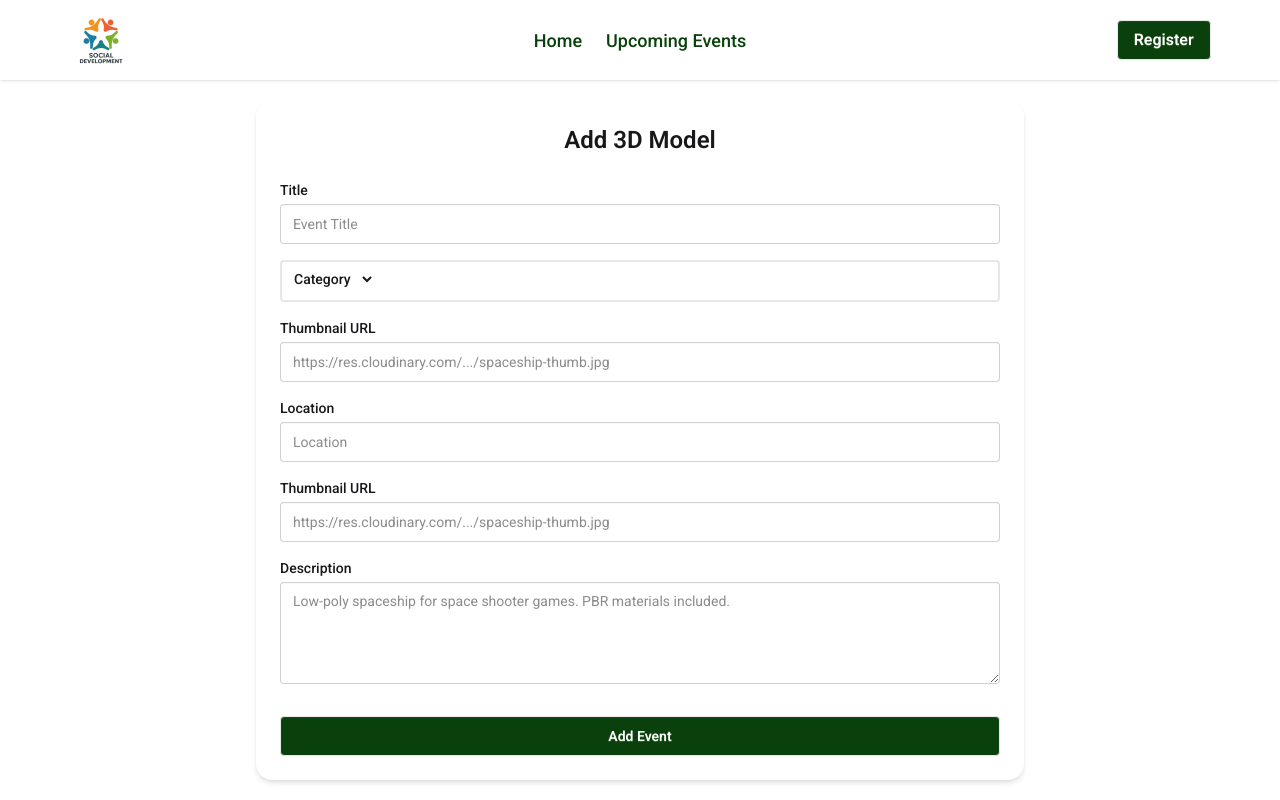
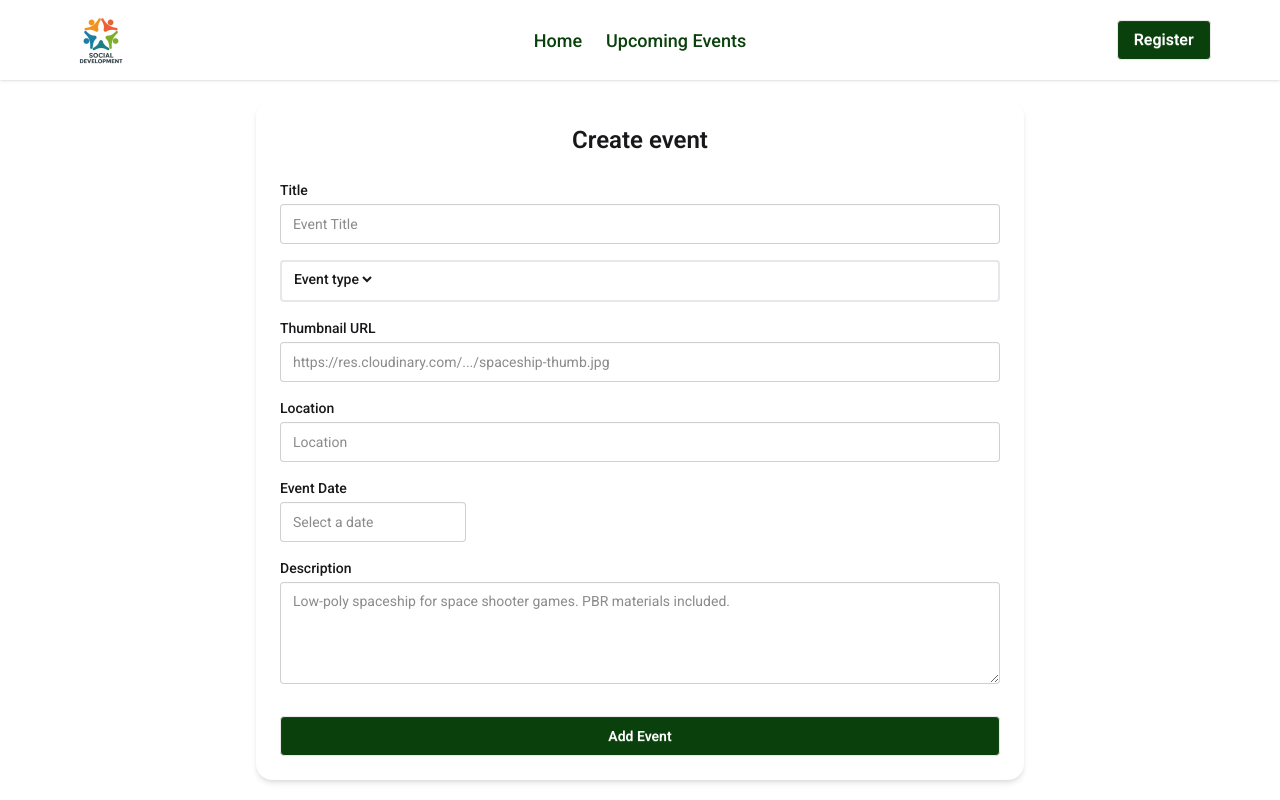
Before and after one commit to SheikhKiron/B12-A10-Future-Box-client, a React (Vite) app: page /create-event in a window 1280 px wide. Shown: the top 800 px of the page. Built offline with nearby package versions, Linux system fonts and the light colour scheme; no server answers.

Commit message:
Add Upcoming events page and card

```diff
--- a/index.html
+++ b/index.html
@@ -4,7 +4,7 @@
     <meta charset="UTF-8" />
     <link rel="icon" type="image/svg+xml" href="/vite.svg" />
     <meta name="viewport" content="width=device-width, initial-scale=1.0" />
-    <title>b12-a10-future-box-client</title>
+    <title>Social Development</title>
   </head>
   <body>
     <div id="root"></div>
--- a/package.json
+++ b/package.json
@@ -14,6 +14,7 @@
     "daisyui": "^5.4.7",
     "firebase": "^12.5.0",
     "react": "^19.1.1",
+    "react-datepicker": "^8.8.0",
     "react-dom": "^19.1.1",
     "react-icons": "^5.5.0",
     "react-router": "^7.9.5",
--- /dev/null
+++ b/src/Components/Card.jsx
@@ -0,0 +1,43 @@
+import React from 'react';
+import { FaLocationDot } from 'react-icons/fa6';
+import { MdDateRange } from 'react-icons/md';
+
+const Card = ({ data }) => {
+  const { title, thumbnailUrl, location, eventDate, eventType, createdByName } = data;
+  return (
+    <div className="card bg-base-100 shadow-sm p-3">
+      <figure className=" rounded-md">
+        <img
+          src={thumbnailUrl}
+          alt="Shoes"
+          className="w-full h-[250px] object-cover"
+        />
+      </figure>
+      <div className="card-body space-y-1">
+        <h2 className="card-title">
+          {title}
+          <div className="badge badge-secondary">Upcoming</div>
+        </h2>
+        <div className="card-actions">
+          <div className="badge badge-outline">Event type : {eventType}</div>
+          <div className="badge badge-outline">
+            <MdDateRange /> {new Date(eventDate).toLocaleDateString('en-GB')}
+          </div>
+        </div>
+        <p className="flex items-center gap-2 text-[17px] font-semibold">
+          <FaLocationDot /> {location}
+        </p>
+        <p className="flex items-center gap-2 text-[17px] font-semibold">
+          Created By: {createdByName}
+        </p>
+        <div>
+          <button className="btn w-full bg-[#0a400c] text-white">
+            View Event
+          </button>
+        </div>
+      </div>
+    </div>
+  );
+};
+
+export default Card;
--- a/src/Pages/CreateEvent.jsx
+++ b/src/Pages/CreateEvent.jsx
@@ -1,14 +1,68 @@
-import React from 'react';
+import React, { use, useState } from 'react';
+import DatePicker from 'react-datepicker';
+import 'react-datepicker/dist/react-datepicker.css';
+import { toast } from 'react-toastify';
+import { AuthContext } from './../Auth/AuthContext';
+import { useNavigate } from 'react-router';
 
 const CreateEvent = () => {
+  const [eventDate, setEventDate] = useState(null);
+  const { user } = use(AuthContext)
+  const navigate=useNavigate()
+  const handleInfo = (e) => {
+    e.preventDefault()
+    const name = e.target.name.value;
+    const category = e.target.category.value;
+    const photo = e.target.photo.value;
+    const location = e.target.location.value;
+    // const date = e.target.date.value;
+    const description = e.target.description.value;
+    if (!category) {
+      return toast.error('Please select your Event type!');
+    }
+    if (!name || !description || !photo || !location || !eventDate) {
+      return toast.error('All fields are required!');
+    }
+    console.log(name, category, photo, location, description);
+    const userInfo = {
+      title: name,
+      description: description,
+      eventType: category,
+      thumbnailUrl: photo,
+      location: location,
+      eventDate: eventDate.toISOString(),
+      createdByEmail: user.email,
+      createdByName: user.displayName,
+      createdByPhoto: user.photoURL,
+      createdAt: new Date().toISOString(),
+      joinedUsers: [],
+    };
+    fetch('http://localhost:3000/events', {
+      method: 'POST',
+      headers: {
+        'Content-Type': 'application/json',
+      },
+      body: JSON.stringify(userInfo),
+    })
+      .then(res => res.json())
+      .then(data => {
+        console.log(data);
+        if (data.insertedId) {
+          toast.success('Event Create Successfully');
+          navigate('/upcoming-events');
+        }
+      })
+      .catch(()=> toast.error('Server error!'));
+  }
+
   return (
     <div className="py-5">
       <div className="max-w-3xl mx-auto p-6 bg-base-100 shadow-md rounded-2xl">
         <h2 className="text-2xl font-semibold mb-6 text-center">
-          Add 3D Model
+          Create event
         </h2>
 
-        <form className="space-y-4">
+        <form className="space-y-4" onSubmit={handleInfo}>
           <div>
             <label className="block text-sm font-medium mb-1">Title</label>
             <input
@@ -19,14 +73,12 @@ const CreateEvent = () => {
             />
           </div>
 
-          <div className='border-2 p-2 border-gray-200 rounded-sm'>
-            <select className="block text-sm font-medium mb-1">
-              <option selected disabled>
-                Category
-              </option>
-              <option>Cleanup</option>
-              <option>Plantation</option>
-              <option>Donation</option>
+          <div className="border-2 p-2 border-gray-200 rounded-sm">
+            <select className="block text-sm font-medium mb-1" name="category">
+              <option value="">Event type</option>
+              <option value="Cleanup">Cleanup</option>
+              <option value="Plantation">Plantation</option>
+              <option value="Donation">Donation</option>
             </select>
           </div>
 
@@ -38,29 +90,30 @@ const CreateEvent = () => {
               type="url"
               placeholder="https://res.cloudinary.com/.../spaceship-thumb.jpg"
               className="input input-bordered w-full"
-              name="photoURL"
+              name="photo"
             />
           </div>
           <div>
-            <label className="block text-sm font-medium mb-1">
-              Location
-            </label>
+            <label className="block text-sm font-medium mb-1">Location</label>
             <input
-              type="url"
+              type="text"
               placeholder="Location"
               className="input input-bordered w-full"
-              name="photoURL"
+              name="location"
             />
           </div>
           <div>
-            <label className="block text-sm font-medium mb-1">
-              Thumbnail URL
-            </label>
-            <input
-              type="url"
-              placeholder="https://res.cloudinary.com/.../spaceship-thumb.jpg"
+            <label className="block text-sm font-medium mb-1">Event Date</label>
+            <DatePicker
+              selected={eventDate}
+              onChange={date => setEventDate(date)}
+              minDate={new Date()}
+              dateFormat="dd/MM/yyyy"
+              showMonthDropdown
+              showYearDropdown
+              placeholderText="Select a date"
               className="input input-bordered w-full"
-              name="photoURL"
+              name="date"
             />
           </div>
 
--- /dev/null
+++ b/src/Pages/EventDetails.jsx
@@ -0,0 +1,11 @@
+import React from 'react';
+
+const EventDetails = () => {
+  return (
+    <div>
+      Event Details
+    </div>
+  );
+};
+
+export default EventDetails;
--- a/src/Pages/Upcoming.jsx
+++ b/src/Pages/Upcoming.jsx
@@ -1,9 +1,40 @@
 import React from 'react';
+import { useLoaderData } from 'react-router';
+import Card from '../Components/Card';
 
 const Upcoming = () => {
+  const allevents = useLoaderData()
+  const today = new Date()
+  const upComingEvent = allevents.filter(event =>
+  {
+    const eventDate = new Date(event.eventDate);
+    const eventDateOnly = new Date(
+      eventDate.getFullYear(),
+      eventDate.getMonth(),
+      eventDate.getDate()
+    );
+    const todayOnly = new Date(
+      today.getFullYear(),
+      today.getMonth(),
+      today.getDate()
+    );
+
+    return eventDateOnly >= todayOnly;
+  } )
+
+
   return (
-    <div>
-      Upcoming
+    <div className='bg-gray-100 pb-10'>
+      <div className="w-11/12 mx-auto">
+        <h2 className="text-3xl md:text-4xl font-bold mb-8 text-center py-4">
+          Upcoming Events
+        </h2>
+        <div className="grid md:grid-cols-2 lg:grid-cols-3 gap-5">
+          {upComingEvent.map(data => (
+            <Card key={data._id} data={data}></Card>
+          ))}
+        </div>
+      </div>
     </div>
   );
 };
--- a/src/Routes/Routes.jsx
+++ b/src/Routes/Routes.jsx
@@ -7,6 +7,7 @@ import ManageEvent from "../Pages/ManageEvent";
 import JoinedEvent from "../Pages/JoinedEvent";
 import Register from "../Pages/Register";
 import Login from "../Pages/Login";
+import EventDetails from "../Pages/EventDetails";
 
 export const router = createBrowserRouter([
   {
@@ -14,12 +15,17 @@ export const router = createBrowserRouter([
     element: <Root></Root>,
     children: [
       { index: true, Component: Home },
-      { path: '/upcoming-events', Component: Upcoming },
+      {
+        path: '/upcoming-events',
+        Component: Upcoming,
+        loader: () => fetch('http://localhost:3000/events'),
+      },
       { path: '/register', Component: Register },
-      {path:'/login',Component:Login},
-      {path:'/create-event',element:<CreateEvent></CreateEvent>},
-      {path:'/manage-events',element:<ManageEvent></ManageEvent>},
-      {path:'/joined-events',element:<JoinedEvent></JoinedEvent>},
-    ]
+      { path: '/login', Component: Login },
+      { path: '/create-event', element: <CreateEvent></CreateEvent> },
+      { path: '/manage-events', element: <ManageEvent></ManageEvent> },
+      { path: '/joined-events', element: <JoinedEvent></JoinedEvent> },
+      { path: '/event-details/:id', element: <EventDetails></EventDetails> },
+    ],
   },
 ]);
```
Also changed, not shown: 1 other file (tests, documents, lock files or other folders).
